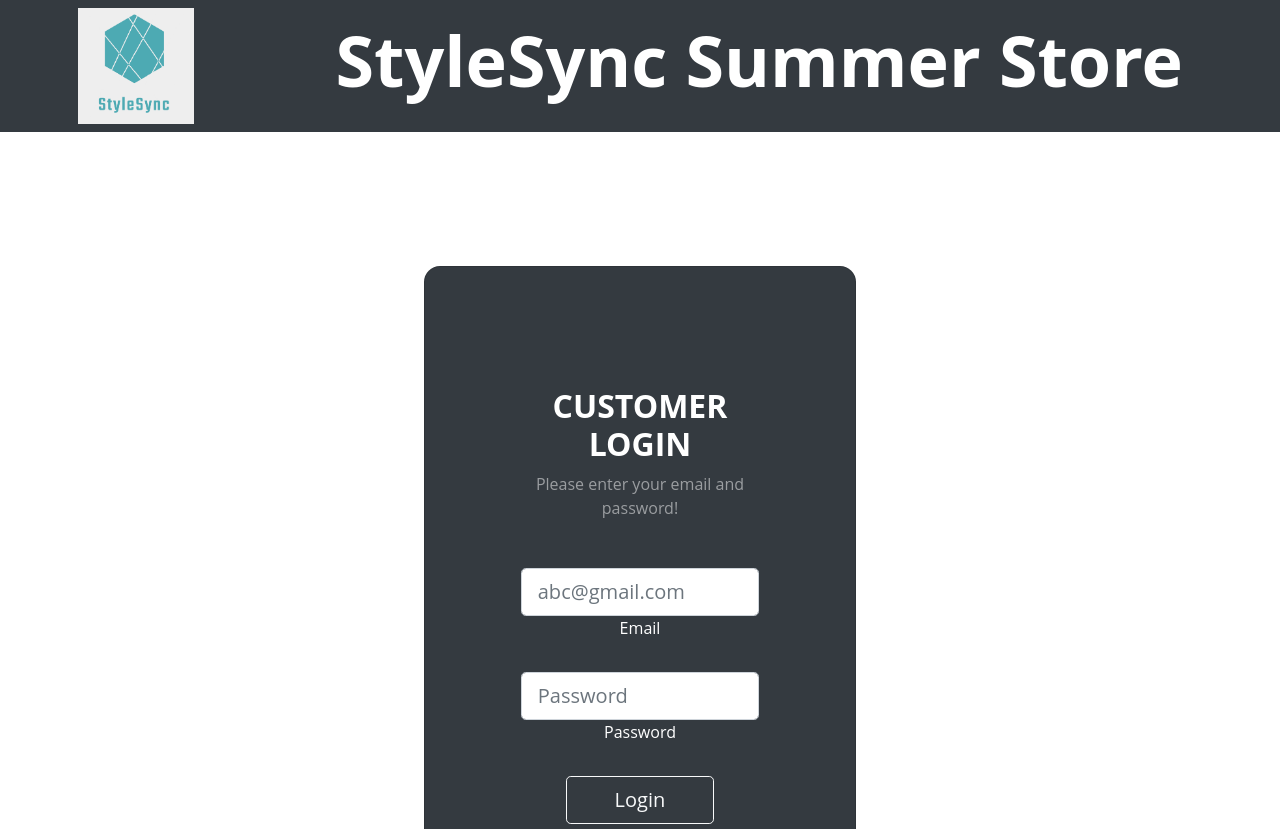
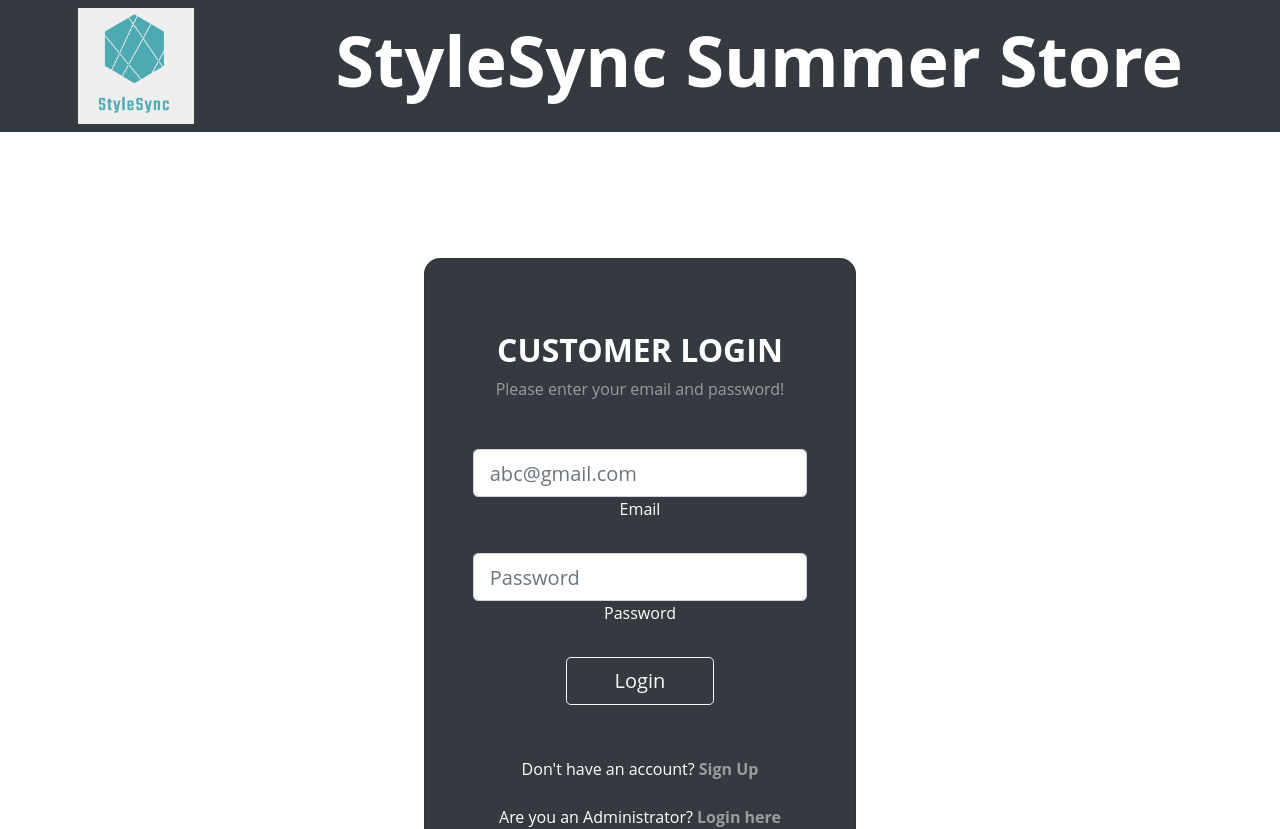
Before and after one commit to Sathira-Wijeratne/StyleSync-Solutions, a React (Create React App) app in the folder frontend/: page / in a window 1280 px wide. Shown: the top 829 px of the page. Built offline with nearby package versions, Linux system fonts and the light colour scheme; the HTML template or start-up script is replaced by a standard one.

Commit message:
fixed css classname

```diff
--- a/frontend/src/App.css
+++ b/frontend/src/App.css
@@ -117,7 +117,7 @@ img {
     -webkit-animation-duration: .8s;
             animation-duration: .8s; }
 
-.card {
+.product-page-card {
   margin-top: 50px;
   background: #eee;
   padding: 3em;
```
